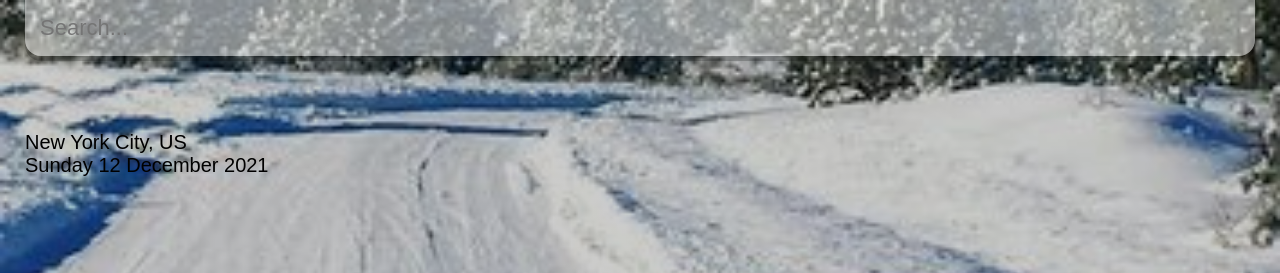
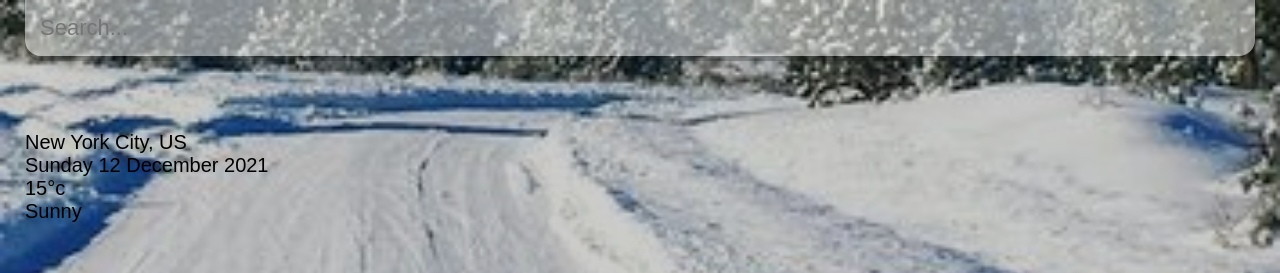
Before and after one commit to hughesmarissa/my-weather-app, a React (Create React App) app: page / in a window 1280 px wide. Shown: the top 273 px of the page. Built offline with nearby package versions, Linux system fonts and the light colour scheme.

Commit message:
Add temp

```diff
--- a/src/App.js
+++ b/src/App.js
@@ -33,6 +33,14 @@ function App() {
                     <div className="location">New York City, US </div>
                     <div className="date">{dateBuilder(new Date())}</div>
                 </div>
+                <div className="weather-box">
+                    <div className="temp">
+                        15°c
+                    </div>
+                    <div className="weather">
+                        Sunny
+                    </div>
+                </div>
             </div>
         </main>
     </div>
```
